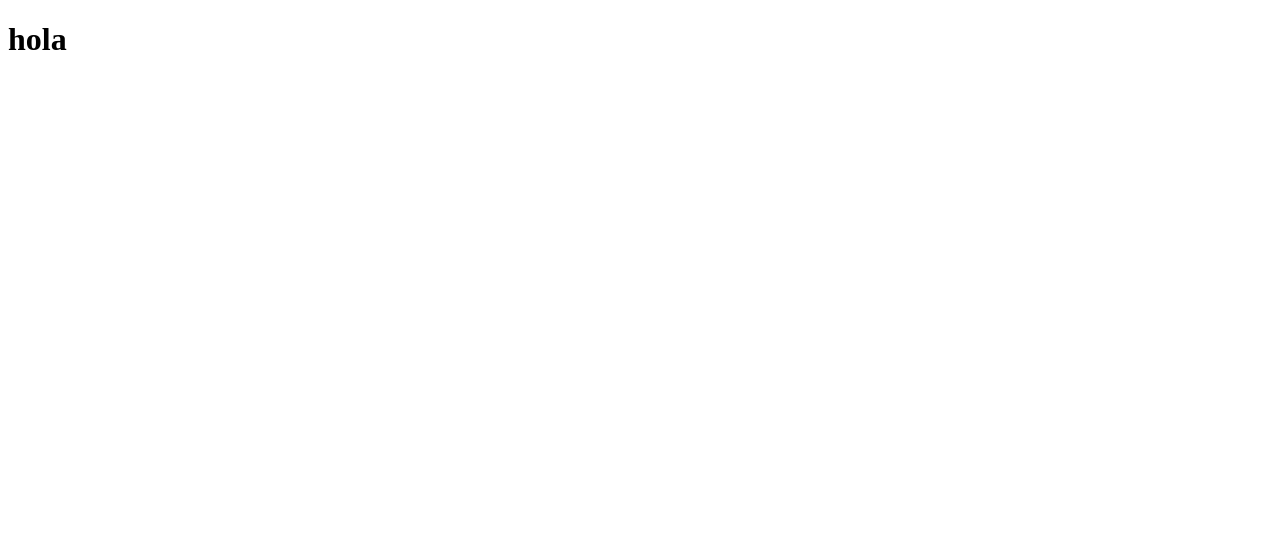
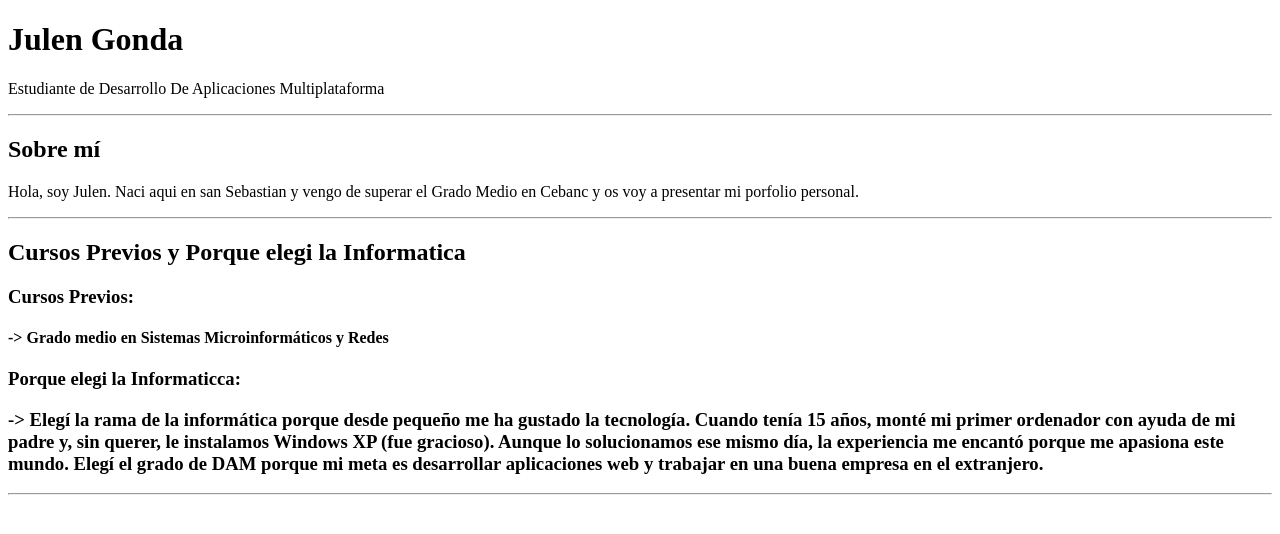
Before and after one commit to JulenGonda/julengonda, a plain HTML site: page index.html in a window 1280 px wide. Drawn offline with Linux system fonts and the light colour scheme.

Commit message:
Revise index.html with new title and content
Updated the title and added personal information sections.

```diff
--- a/index.html
+++ b/index.html
@@ -2,9 +2,26 @@
 <html lang="es">
 <head>
     <meta charset="UTF-8">
-    <title>Hola</title>
+    <title>Porfolio de Julen Gonda</title>
 </head>
 <body>
-    <h1>hola</h1>
+    <header>
+        <h1>Julen Gonda</h1>
+        <p>Estudiante de Desarrollo De Aplicaciones Multiplataforma</p>
+        <hr>
+    </header>
+    <section>
+        <h2>Sobre mí</h2>
+        <p> Hola, soy Julen. Naci aqui en san Sebastian y vengo de superar el Grado Medio en Cebanc y os voy a presentar mi porfolio personal.</p>
+    </section>
+    <hr>
+    <section>
+        <h2>Cursos Previos y Porque elegi la Informatica</h2>
+        <h3>Cursos Previos:<h3>
+            <h4>-> Grado medio en Sistemas Microinformáticos y Redes </h4>
+        <h3>Porque elegi la Informaticca:<h3>
+            <p>-> Elegí la rama de la informática porque desde pequeño me ha gustado la tecnología. Cuando tenía 15 años, monté mi primer ordenador con ayuda de mi padre y, sin querer, le instalamos Windows XP (fue gracioso). Aunque lo solucionamos ese mismo día, la experiencia me encantó porque me apasiona este mundo. Elegí el grado de DAM porque mi meta es desarrollar aplicaciones web y trabajar en una buena empresa en el extranjero.</p>
+    </section>
+    <hr>
 </body>
 </html>
```
